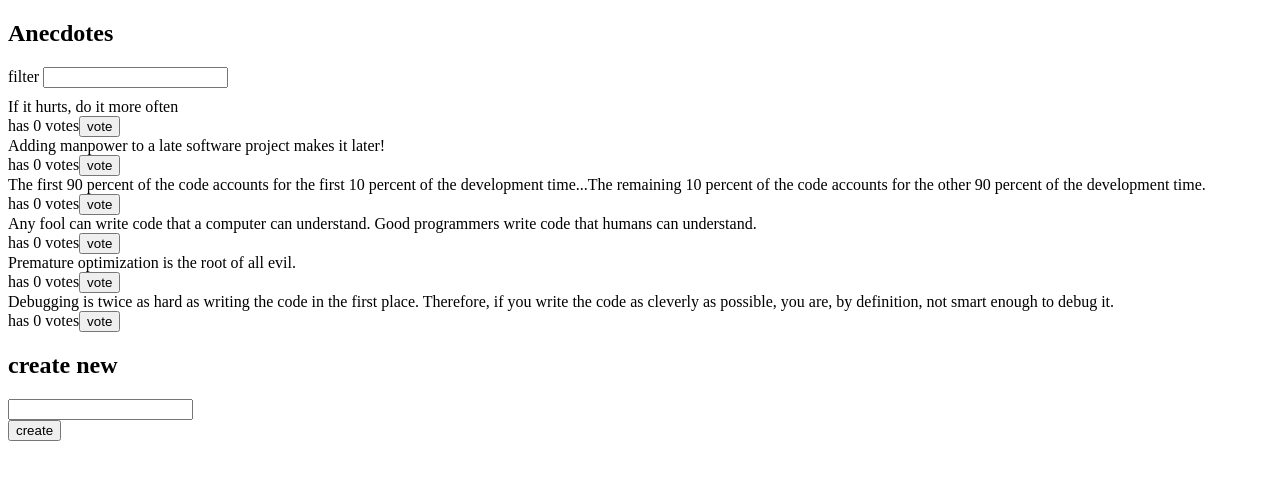
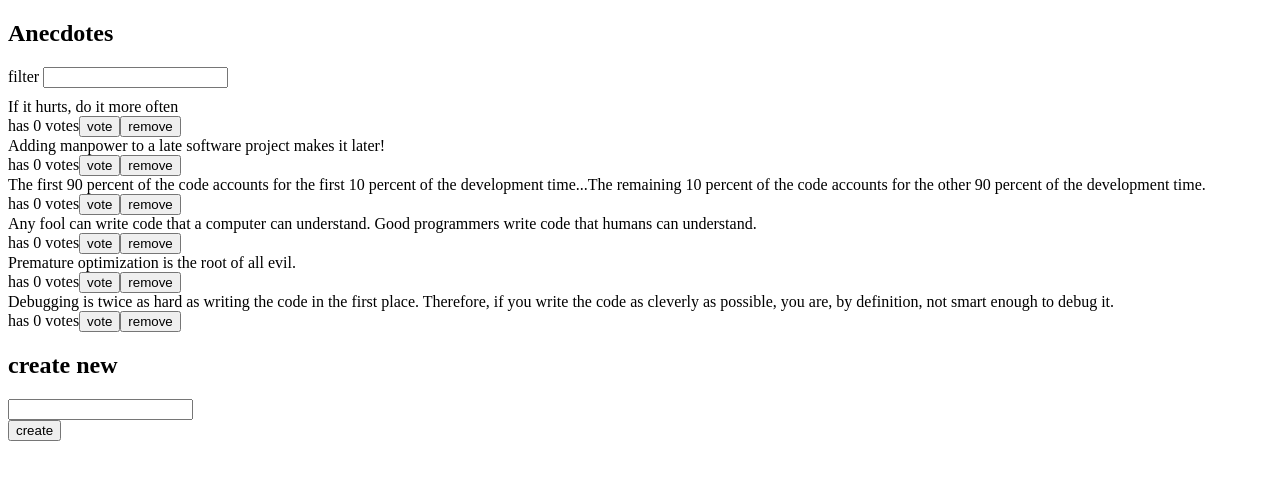
Before and after one commit to taimv2405/full-stack-open, a React (Vite) app in the folder part6/zustand-anecdotes/: page / in a window 1280 px wide. Shown: the top 480 px of the page. Built offline with nearby package versions, Linux system fonts and the light colour scheme; data requests are answered from the project's data file.

Commit message:
[6.11] feat(anecdotes): delete zero-vote anecdotes

```diff
--- a/part6/zustand-anecdotes/src/components/AnecdoteList.jsx
+++ b/part6/zustand-anecdotes/src/components/AnecdoteList.jsx
@@ -6,7 +6,7 @@ import {
 
 const AnecdoteList = () => {
   const anecdotes = useAnecdotes();
-  const { vote } = useAnecdoteActions();
+  const { vote, remove } = useAnecdoteActions();
   const { setMessage } = useNotificationActions();
   const sortedAnecdotes = anecdotes.toSorted((a, b) => b.votes - a.votes);
 
@@ -14,6 +14,18 @@ const AnecdoteList = () => {
     vote(anecdote.id);
     setMessage(`You voted '${anecdote.content}'`);
     setTimeout(() => setMessage(null), 5000);
+  };
+
+  const handleRemove = async (anecdote) => {
+    if (confirm(`Are you sure to remove ${anecdote.content}`)) {
+      try {
+        await remove(anecdote.id);
+        setMessage(`You removed '${anecdote.content}'`);
+      } catch (error) {
+        setMessage(error.message);
+      }
+      setTimeout(() => setMessage(null), 5000);
+    }
   };
 
   return (
@@ -24,6 +36,9 @@ const AnecdoteList = () => {
           <div>
             has {anecdote.votes} votes
             <button onClick={() => handleVote(anecdote)}>vote</button>
+            {anecdote.votes === 0 && (
+              <button onClick={() => handleRemove(anecdote)}>remove</button>
+            )}
           </div>
         </div>
       ))}
--- a/part6/zustand-anecdotes/src/services/anecdoteService.js
+++ b/part6/zustand-anecdotes/src/services/anecdoteService.js
@@ -28,4 +28,11 @@ const update = async (id, anecdote) => {
   return await response.json();
 };
 
-export default { getAll, create, update };
+const remove = async (id) => {
+  const options = { method: 'DELETE' };
+  const response = await fetch(`${BASE_URL}/${id}`, options);
+  if (!response.ok) throw new Error('Failed to remove anecdote');
+  return await response.json();
+};
+
+export default { getAll, create, update, remove };
--- a/part6/zustand-anecdotes/src/store.js
+++ b/part6/zustand-anecdotes/src/store.js
@@ -36,6 +36,19 @@ const useAnecdoteStore = create((set, get) => ({
         console.error(error.message);
       }
     },
+    remove: async (id) => {
+      const targetAnecdote = get().anecdotes.find(
+        (anecdote) => anecdote.id === id,
+      );
+      if (targetAnecdote.votes > 0)
+        throw new Error('Only zero votes anecdotes can be removed');
+
+      await anecdoteService.remove(id);
+
+      set((state) => ({
+        anecdotes: state.anecdotes.filter((anecdote) => anecdote.id !== id),
+      }));
+    },
   },
 }));
 
```
